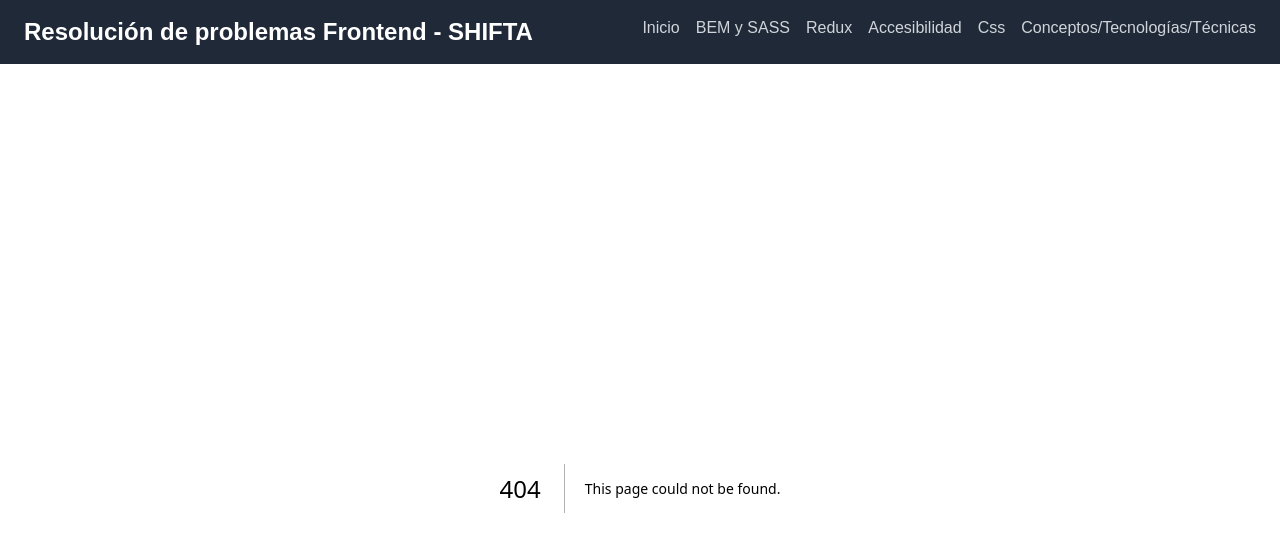
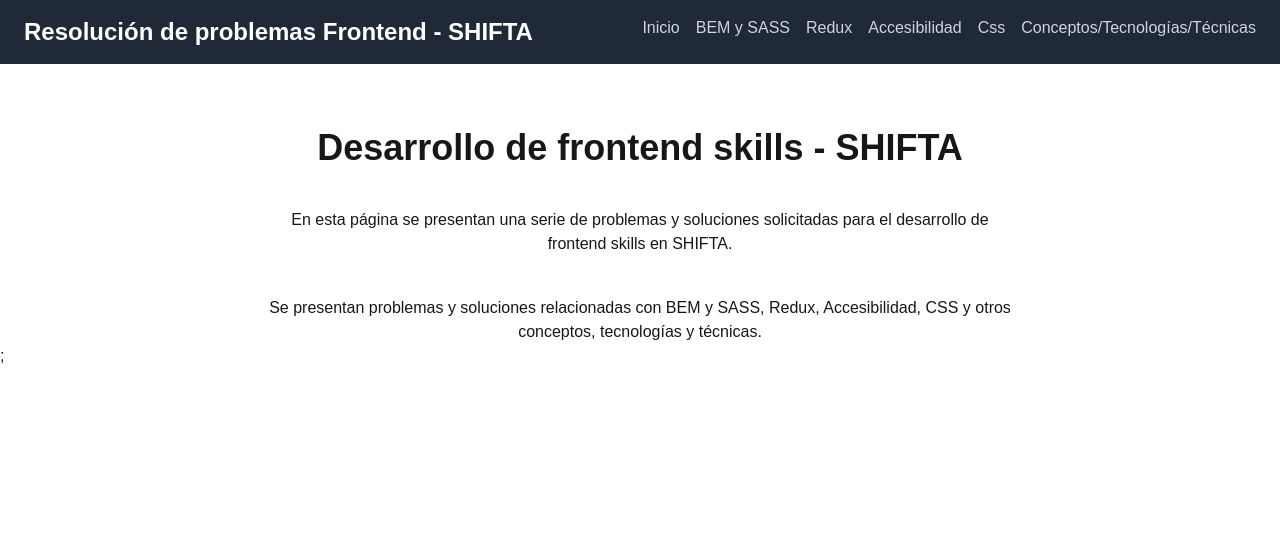
Before and after one commit to ramiropadro93/shifta-frontend-ssr, a Next.js app: page /inicio in a window 1280 px wide. Before the commit this address had no page. Shown: the top 552 px of the page. Built offline with nearby package versions, Linux system fonts and the light colour scheme.

Commit message:
Presentacion

```diff
--- /dev/null
+++ b/pages/inicio.tsx
@@ -0,0 +1,20 @@
+const Inicio = () => {
+    return (
+        <div className="container mx-auto">
+            <h1 className="text-4xl font-bold text-center mt-10">
+                Desarrollo de frontend skills - SHIFTA
+            </h1>
+            <p className="text-center mt-10">
+                En esta página se presentan una serie de problemas y soluciones
+                solicitadas para el desarrollo de frontend skills en SHIFTA.
+            </p>
+            <p className="text-center mt-10">
+                Se presentan problemas y soluciones relacionadas con BEM y SASS,
+                Redux, Accesibilidad, CSS y otros conceptos, tecnologías y
+                técnicas.
+            </p>
+        </div>
+    );
+};
+
+export default Inicio;
```
